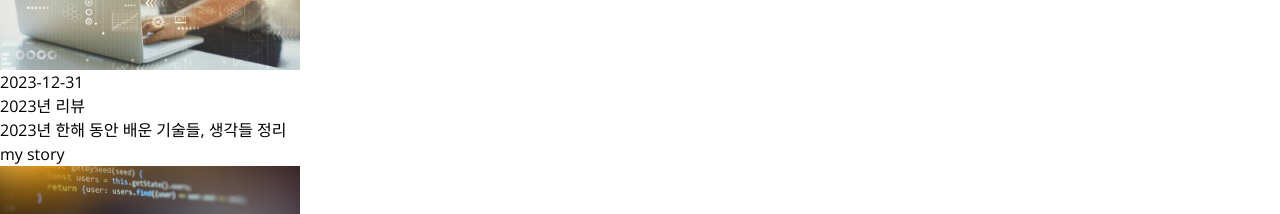
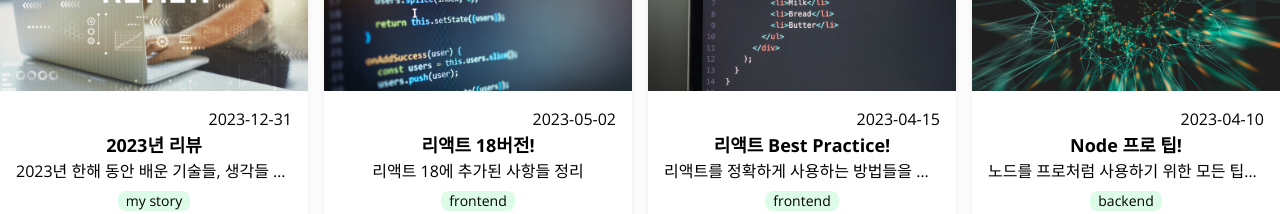
Before and after one commit to cottonsweet/LK-Blog, a Next.js app: page / in a window 1280 px wide. Shown: the part 519-733 px from the top of the page. Built offline with nearby package versions, Linux system fonts and the light colour scheme.

Commit message:
Design: 포스트 게시글 디자인

```diff
--- a/src/app/globals.css
+++ b/src/app/globals.css
@@ -5,5 +5,4 @@
 html,
 body {
   height: 100vh;
-  overflow-y: auto;
 }
--- a/src/components/FeaturedPosts.tsx
+++ b/src/components/FeaturedPosts.tsx
@@ -8,7 +8,7 @@
   const posts = await getFeaturedPosts();
   return (
     <section>
-      <h2 className="text-2xl font-bold">Featured Posts</h2>
+      <h2 className="text-2xl font-bold my-2">Featured Posts</h2>
       <PostsGrid posts={posts} />
     </section>
   );
--- a/src/components/PostCard.tsx
+++ b/src/components/PostCard.tsx
@@ -11,18 +11,23 @@
 }: Props) {
   return (
     <Link href={`/posts/${path}`}>
+      <article className="rounded-md overflow-hidden shadow-lg">
         <Image
+          className="w-full"
           src={`/images/posts/${path}.png`}
           alt={title}
           width={300}
           height={200}
         />
-      <div>
-        <time>{date.toString()}</time>
-        <h3>{title}</h3>
-        <p>{description}</p>
-        <span>{category}</span>
+        <div className="flex flex-col items-center p-4">
+          <time className="self-end">{date.toString()}</time>
+          <h3 className="text-lg font-bold">{title}</h3>
+          <p className="w-full truncate text-center">{description}</p>
+          <span className="text-sm rounded-lg bg-green-100 px-2 my-2">
+            {category}
+          </span>
         </div>
+      </article>
     </Link>
   );
 }
--- a/src/components/PostsGrid.tsx
+++ b/src/components/PostsGrid.tsx
@@ -7,7 +7,7 @@
 
 export default function PostsGrid(props: Props) {
   return (
-    <ul>
+    <ul className="grid gap-4 grid-cols-1 sm:grid-cols-2 md:grid-cols-3 lg:grid-cols-4">
       {props.posts?.map((post, _) => (
         <li key={post.path}>
           <PostCard post={post} />
```
Lines whose indentation alone changed are shown as unchanged.
